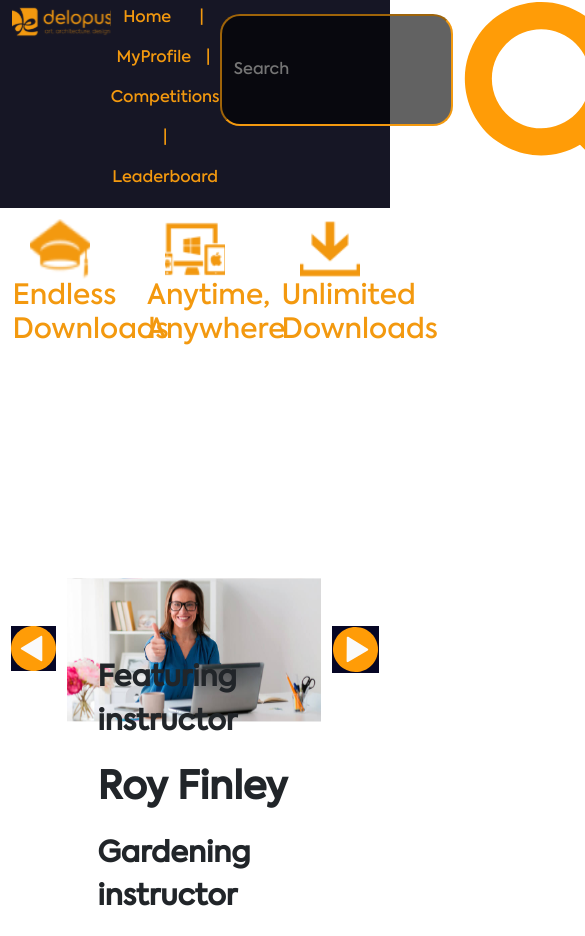
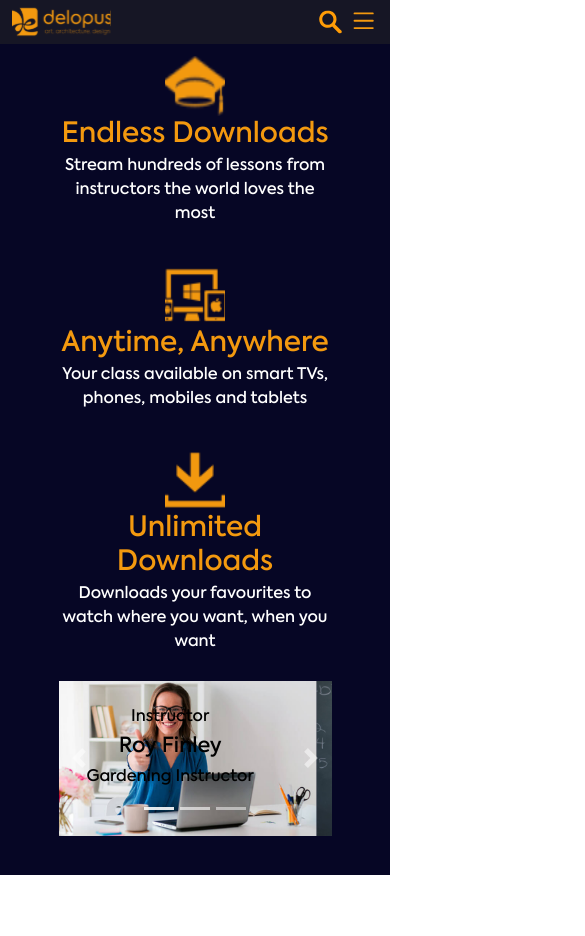
Before and after one commit to jaistarx/delopus, a React (Create React App) app: page / in a window 390 px wide. Shown: the top 936 px of the page, 585 px wide, since content can reach past the window. After the commit the page ends 875 px from the top, so only its background shows below. Built offline with nearby package versions, Linux system fonts and the light colour scheme.

Commit message:
responsiveness of front pg

```diff
--- a/src/Front.css
+++ b/src/Front.css
@@ -29,29 +29,47 @@ body{
   justify-content: space-evenly;
   margin-bottom: 3%;
 }
-.buttons{
-  background-color: rgb(6, 6, 37);
-  border: none;
-  outline: none;
-  margin-top: 15%;
-  margin-bottom: 15%;
-  height: fit-content;
+
+.cartext{
+  margin-left: -50%;
+  color: black;
 
 }
-.tutor{
-  width:65%;
+.carousels{
+  margin-left:15%;
+  margin-right: 15%;
+  padding-bottom: 10%;
+}
+
+@media screen and (max-width:56rem){
+  .topflex{
+    display: flex;
+    flex-direction: column;
+    font-weight: 400;
+  }
+  .boxes{
+    color: white;
+    width: 70%;
+    margin-left:auto;
+    margin-right: auto;
+    margin-top: 3%;
+    margin-bottom: 3%;
+    text-align: center;
+
+  }
+  .cartext{
+    margin-left: -10%;
+    margin-top: 10%;
+    color: black;
+
+
+  }
+  h2{
+    font-size: 1rem;
+  }
+  h1{
+    font-size: 1.3rem;
+  }
+
 
 }
-
-.absolute{
-  position: absolute;
-  margin-top: 23%;
-  font-size: 1.8rem;
-  font-weight: 600;
-  width:50%;
-
-}
-.instructor{
-  font-size: 2.4rem;
-  font-weight: 750;
-}
--- a/src/Frontpage.js
+++ b/src/Frontpage.js
@@ -1,45 +1,11 @@
-import React , { useState } from "react";
+import React from "react";
 import "./Front.css";
-
+import Carousel from "react-bootstrap/Carousel";
 
 function Front() {
-    const [count, setCount] = useState(1);
-    const alterRight = () => {
-      if (count === 3) {
-        setCount(1);
-      } else {
-        setCount(count + 1);
-      }
-    };
-    const alterLeft = () => {
-      if (count === 1) {
-        setCount(3);
-      } else {
-        setCount(count - 1);
-      }
-    };
-    const myobj = {
-      instructor:"Roy Finley",
-      role:"Gardening instructor",
-      picture:"images/tcr1.svg",
-    }
-    if(count===1){
-      myobj.instructor="Roy Finley";
-      myobj.role="Gardening instructor";
-      myobj.picture="images/tcr1.svg";
-    }
-    else if(count === 2) {
-      myobj.instructor="Mary Thomas";
-      myobj.role="Mathematics instructor";
-      myobj.picture="images/tcr2.svg";
-    }
-    else if(count === 3){
-      myobj.instructor="John Damn";
-      myobj.role="Science instructor";
-      myobj.picture="images/tcr3.svg";
-    }
+
   return (
-      <div className="App">
+    <div className="App" style={{ backgroundColor: "#060625" }}>
       <div className="topflex">
         <div className="boxes">
           <img src="images/edu.svg" alt="graduate"></img>
@@ -61,37 +27,52 @@ function Front() {
           </p>
         </div>
       </div>
-        <div class="teaching-images">
-          <div className="bottomflex">
-            <button type="button" className="buttons">
+
+      <div className="carousels">
+      <Carousel>
+        <Carousel.Item>
           <img
-                src="images/return 1.svg"
-                className="left"
-                alt="left"
-                onClick={alterLeft}
-              ></img>
-            </button>
+            className="d-block w-100"
+            src="images/tcr1.png"
+            alt="First slide"
+          />
+          <Carousel.Caption>
+            <div className="cartext">
+            <h2>Instructor</h2>
+            <h1>Roy Finley</h1>
+            <h2>Gardening Instructor</h2></div>
+          </Carousel.Caption>
+        </Carousel.Item>
+        <Carousel.Item>
           <img
-              src={myobj.picture}
-              alt="tutor"
-              className="tutor"
-            ></img>
-            <div className="absolute">
-              <p>Featuring instructor</p>
-              <p className="instructor">{myobj.instructor}</p>
-              <p>{myobj.role}</p>
+            className="d-block w-100"
+            src="images/tcr2.png"
+            alt="Third slide"
+          />
+
+          <Carousel.Caption>
+          <div className="cartext">
+            <h2>Instructor</h2>
+            <h1>Mary Thomas</h1>
+            <h2>Mathematics Instructor</h2></div>
+          </Carousel.Caption>
+        </Carousel.Item>
+        <Carousel.Item>
+          <img
+            className="d-block w-100"
+            src="images/tcr3.png"
+            alt="Third slide"
+          />
+
+          <Carousel.Caption>
+          <div className="cartext">
+            <h2>Instructor</h2>
+            <h1>John Don</h1>
+            <h2>Physics Instructor</h2></div>
+          </Carousel.Caption>
+        </Carousel.Item>
+      </Carousel>
       </div>
-            <button type="button" className="buttons">
-              <img
-                src="images/return 2.svg"
-                className="left"
-                alt="left"
-                onClick={alterRight}
-              ></img>
-            </button>
-          </div>
-        </div>
-
     </div>
   );
 }
--- a/src/Header.css
+++ b/src/Header.css
@@ -26,7 +26,7 @@
 }
 .searchtext{
     border-color:#F3990F;
-    background-color: rgba(0, 0, 0, 0.616);
+    background-color: #161625;
     margin-top: 5%;
     border-radius: 20px;
     height: 55%;
@@ -35,3 +35,44 @@
     color:#F3990F;
     outline: none;
 }
+.hamburg{
+    margin-top: 1.5%;
+    display: none;
+}
+.searchicon2{
+    display: none;
+}
+
+@media screen and (max-width:56rem){
+    .search{
+        display: none;
+    }
+    .nav{
+        display: none;
+    }
+    .hamburg{
+        display: block;
+    }
+    .links{
+        color:#F3990F;
+        margin-left: auto;
+        width: 60%;
+        padding-bottom: 1rem ;
+    }
+    .flexing{
+        display: flex;
+        justify-content: first baseline;
+
+    }
+    .searchicon2{
+        display: block;
+        margin-left: auto;
+        margin-right: 2%;
+    }
+    .searchtext{
+
+        margin-top: 2%;
+        margin-bottom: 1%;
+        width: 50%;
+    }
+}
--- a/src/Header.js
+++ b/src/Header.js
@@ -1,9 +1,28 @@
-import React from "react";
+import React, { useState } from "react";
 import "./Header.css";
+import { BsList } from "react-icons/bs";
+import { IconContext } from "react-icons/lib";
 
 function Header() {
+  const [nav, setNav] = useState(0);
+  const [search, setSearch] = useState(0);
+  const navigate = () => {
+    if (nav === 1) {
+      setNav(0);
+    } else {
+      setNav(1);
+    }
+  };
+  const searching = () => {
+    if (search === 1) {
+      setSearch(0);
+    } else {
+      setSearch(1);
+      setNav(0);
+    }
+  };
   return (
-    <div>
+    <div style={{ backgroundColor: "#161625" }}>
       <div className="flexing">
         <div className="logo">
           <img src="images/Delopus logo 1 2.svg" alt="graduate"></img>
@@ -44,7 +63,38 @@ function Header() {
             className="searchicon"
           ></img>
         </div>
+
+
+
+          <img
+            src="images/search 1 (2).svg"
+            alt="graduate"
+            className="searchicon2"
+            onClick={searching}
+          ></img>
+          {(search===1) && <input
+            type="text"
+            className="searchtext"
+            placeholder="Search"
+          ></input>}
+          <IconContext.Provider
+            value={{
+              size: "8%",
+              color: "#F3990F",
+            }}
+          >
+
+            {search===0 && <BsList className="hamburg" onClick={navigate} />}
+          </IconContext.Provider>
       </div>
+      {nav === 1 && (
+        <div className="links">
+          <p>Home</p>
+          <p>My Profile</p>
+          <p>Competitions</p>
+          <p>Leaderboard</p>
+        </div>
+      )}
     </div>
   );
 }
--- a/src/classes.css
+++ b/src/classes.css
@@ -28,10 +28,11 @@
     height: 100%;
 }
 .descript{
-    font-size: 0.8rem;
+    font-size: 0.75rem;
 }
 .outer{
-    width:30%;
+    width:29%;
+
 }
 .details{
     margin: 2%;
@@ -45,7 +46,9 @@
 .bigimage{
 
     padding-top: 0%;
-    width:100%;
+    width:90%;
+    margin-left: 5%;
+
 }
 .heading{
 
--- a/src/classes.js
+++ b/src/classes.js
@@ -6,7 +6,7 @@ import List from "./List";
 
 function Classes() {
   // const [toggle, setToggle] = useState(0);
-  const [changer, setChanger] = useState(0);
+  const [changer, setChanger] = useState(1);
   const [det, setDet] = useState(1);
   const [videono, setVideono] = useState("images/tcr1.svg");
   const [lessonNo, setLessonNo] = useState(1.1);
@@ -27,7 +27,7 @@ function Classes() {
     var videoid = List.filter(function (videoElement) {
       return f === videoElement.id;
     });
-    if (videoid != false) {
+    if (videoid !== false) {
       setVideono(videoid[0].video);
     }
 
@@ -274,7 +274,7 @@ function Classes() {
               Part {parseInt(lessonNo)}: Chapter {(lessonNo * 10) % 10}
             </h1>
           </div>
-          <img src={videono} alt="side image" className="bigimage"></img>
+          <img src={videono} alt="side" className="bigimage"></img>
           <div className="flex">
             <div className="details">
               <h3 onClick={(e) => detailing(1)}>About</h3>
```
Lines whose indentation alone changed are shown as unchanged.
